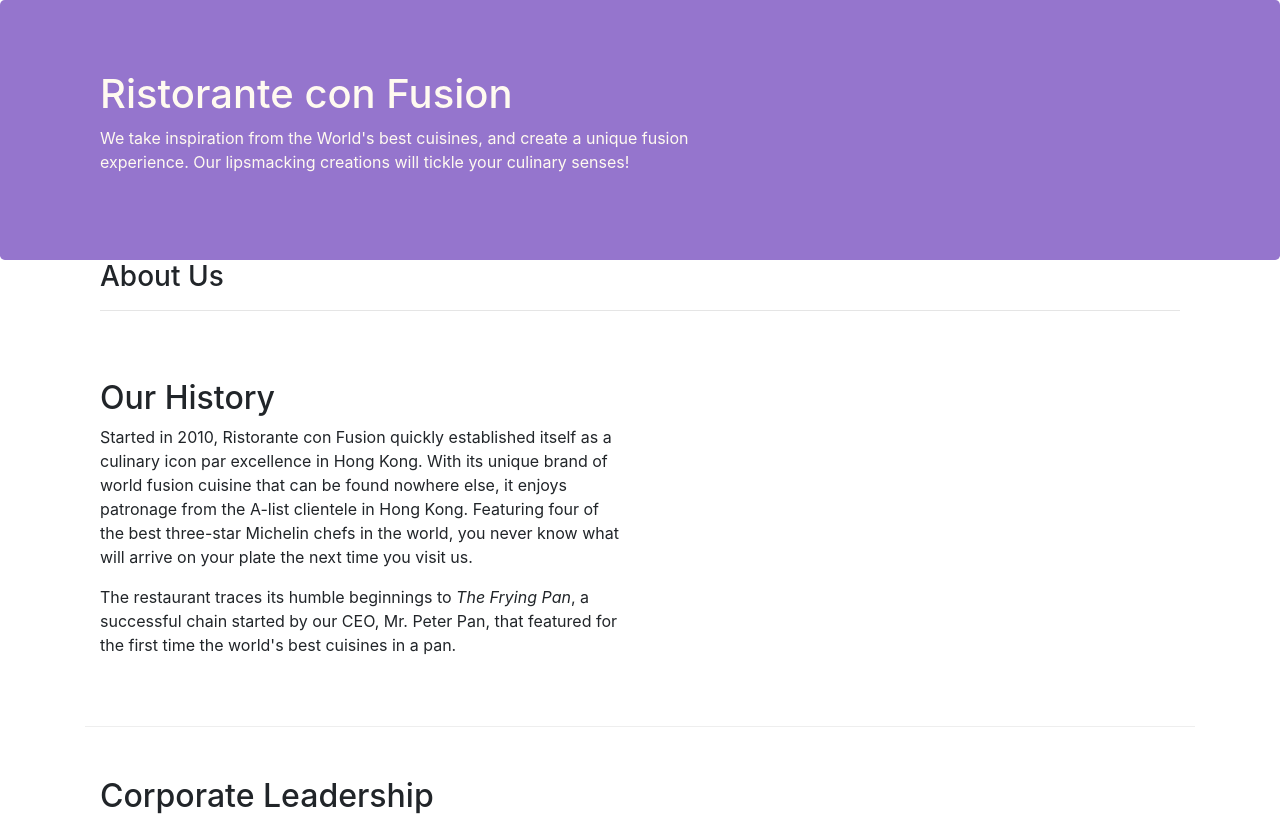
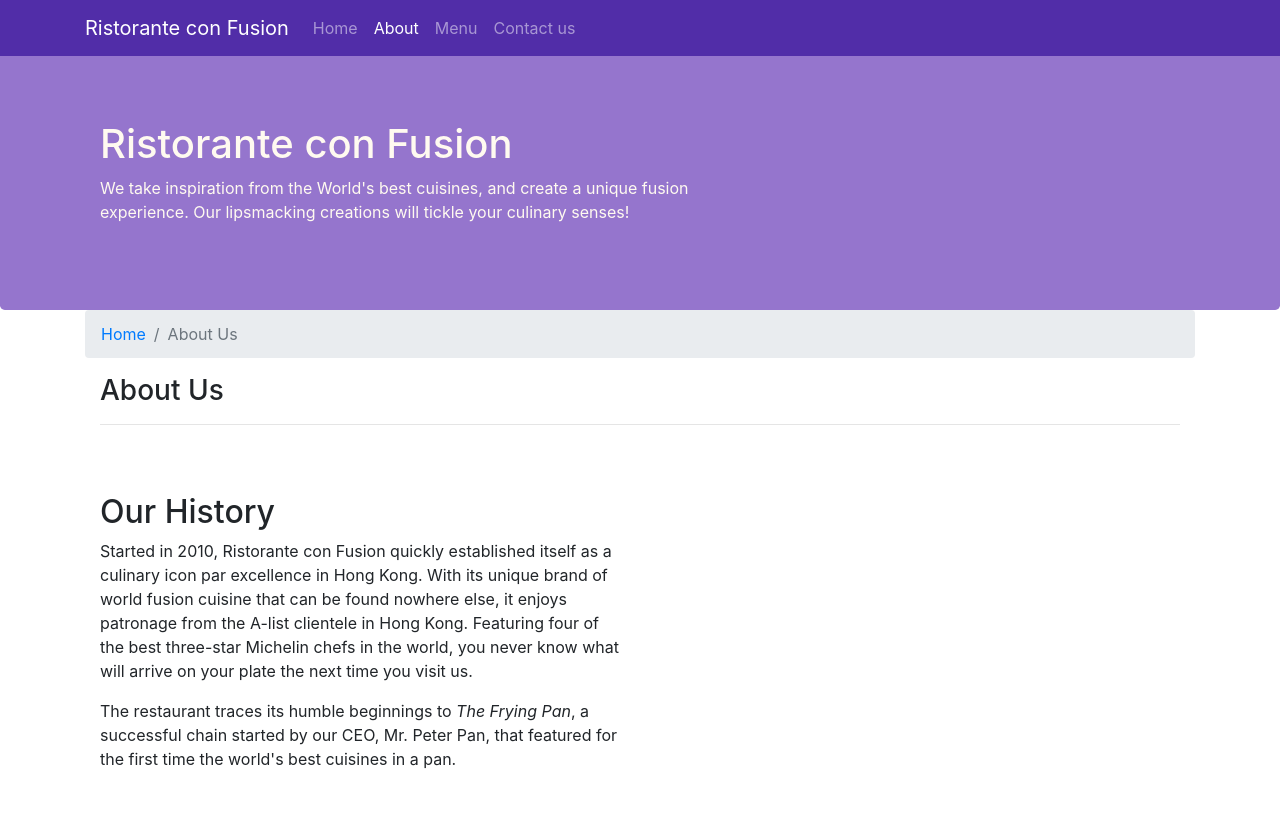
Before and after one commit to oxoMkoxo/coursera-conFusion, a website: page aboutus.html in a window 1280 px wide. Shown: the top 818 px of the page. Drawn offline with nearby package versions, Linux system fonts and the light colour scheme.

Commit message:
Navbar and Breadcrumb

```diff
--- a/aboutus.html
+++ b/aboutus.html
@@ -11,6 +11,23 @@
 </head>
 
 <body>
+
+    <nav class="navbar navbar-dark navbar-expand-sm fixed-top">
+        <div class="container">
+            <button class="navbar-toggler" data-toggle="collapse" data-target="#Navbar"><span class="navbar-toggler-icon"></span></button>
+            <a class="navbar-brand" href="./index.html">Ristorante con Fusion</a>
+            <div class="collapse navbar-collapse" id="Navbar">
+
+                <ul class="navbar-nav mr-auto">
+                    <li class="nav-item"><a class="nav-link" href="./index.html">Home</a></li>
+                    <li class="nav-item active"><a class="nav-link" href="#">About</a></li>
+                    <li class="nav-item"><a class="nav-link" href="#">Menu</a></li>
+                    <li class="nav-item"><a class="nav-link" href="#">Contact us</a></li>
+                </ul>
+
+            </div>
+        </div>
+    </nav>
 
     <header class="jumbotron">
         <div class="container">
@@ -27,6 +44,10 @@
 
     <div class="container">
         <div class="row row-header align-items-center">
+            <ol class="col-12 breadcrumb">
+                <li class="breadcrumb-item"><a href="./index.html">Home</a></li>
+                <li class="breadcrumb-item active">About Us</li>
+            </ol>
             <div class="col-12">
                <h3>About Us</h3>
                <hr>
@@ -66,7 +87,7 @@
                 <div class="col-4 offset-1 col-sm-2">
                     <h5>Links</h5>
                     <ul class="list-unstyled">
-                        <li><a href="#">Home</a></li>
+                        <li><a href="./index.html">Home</a></li>
                         <li><a href="#">About</a></li>
                         <li><a href="#">Menu</a></li>
                         <li><a href="#">Contact</a></li>
--- a/css/styles.css
+++ b/css/styles.css
@@ -27,3 +27,12 @@
     margin:0px;
     color:#0f0f0f;
 }
+
+body{
+    padding: 50px 0px 0px 0px;
+    z-index: 0;
+}
+
+.navbar-dark{
+    background: #512DA8;
+}
```
Also changed, not shown: index.html (+19 -1 lines).
